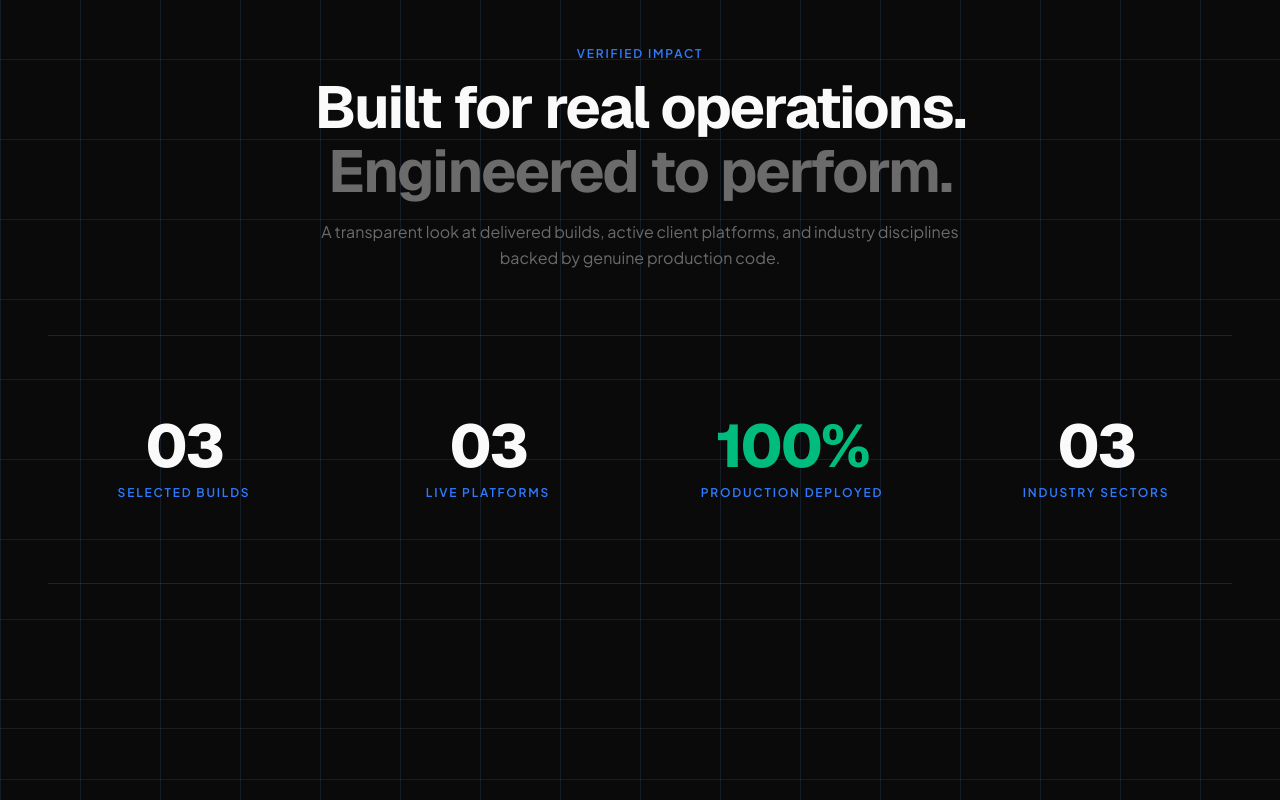
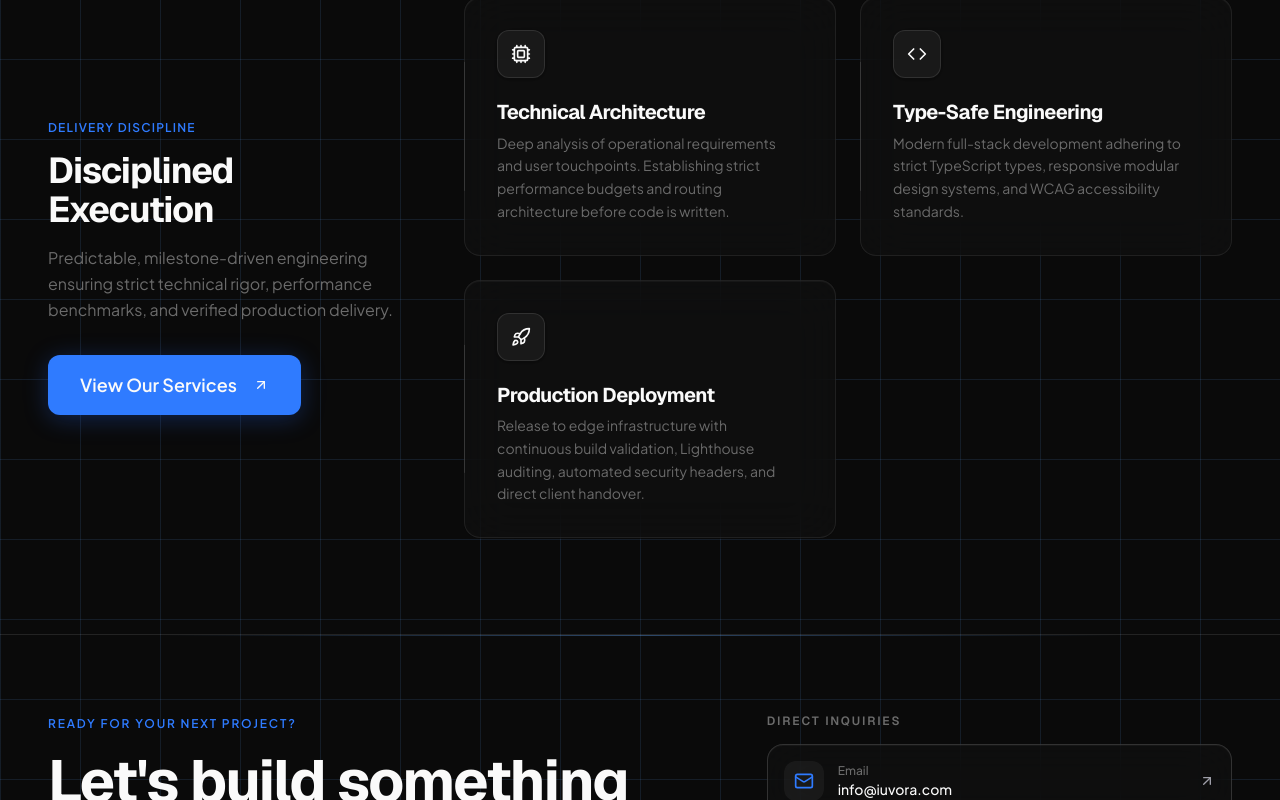
Before and after one commit to Mrithyunjay02/IUVORA, a Next.js app: page /work in a window 1280 px wide. Shown: the part 1300-2100 px from the top of the page. Built offline with nearby package versions, Linux system fonts and the light colour scheme.

Commit message:
feat: apply frosted glass to process and footer cards

```diff
--- a/app/(portfolio)/work/page.tsx
+++ b/app/(portfolio)/work/page.tsx
@@ -2,7 +2,6 @@ import React from "react";
 import { Header } from "@/components/layout/Header";
 import Hero from "@/components/portfolio/Hero";
 import { PortfolioGallery } from "@/components/ui/portfolio-gallery";
-import EditorialMetrics from "@/components/portfolio/EditorialMetrics";
 import MinimalDeliveryProcess from "@/components/portfolio/MinimalDeliveryProcess";
 import Footer from "@/components/portfolio/Footer";
 import MobileQuickConnect from "@/components/portfolio/MobileQuickConnect";
@@ -13,7 +12,6 @@ export default function WorkPage() {
       <Header navLinks={[{ label: "Work", href: "/work" }, { label: "Inquire", href: "/contact" }]} />
       <Hero />
       <PortfolioGallery />
-      <EditorialMetrics />
       <MinimalDeliveryProcess />
       <Footer />
       <MobileQuickConnect />
--- a/components/portfolio/EditorialMetrics.tsx
+++ /dev/null
@@ -1,155 +0,0 @@
-"use client";
-
-import React, { useEffect, useRef } from "react";
-import gsap from "gsap";
-import { ScrollTrigger } from "gsap/ScrollTrigger";
-import { PROJECTS } from "@/data/projects";
-
-if (typeof window !== "undefined") {
-  gsap.registerPlugin(ScrollTrigger);
-}
-
-export default function EditorialMetrics() {
-  const metricsRef = useRef<HTMLDivElement>(null);
-
-  // Calculate metrics from project data
-  const totalBuilds = PROJECTS.length;
-  const liveDeployments = PROJECTS.filter((p) => !p.isPrototype && p.liveUrl).length;
-  const industrySectorsCount = new Set(
-    PROJECTS.map((p) => p.industry || p.category)
-  ).size;
-
-  // GSAP counter animations
-  useEffect(() => {
-    const prefersReducedMotion =
-      typeof window !== "undefined" &&
-      window.matchMedia("(prefers-reduced-motion: reduce)").matches;
-
-    if (prefersReducedMotion) return;
-
-    const ctx = gsap.context(() => {
-      const counters = gsap.utils.toArray<HTMLElement>("[data-counter-target]");
-
-      counters.forEach((counter) => {
-        const targetVal = parseInt(counter.getAttribute("data-counter-target") || "0", 10);
-        const obj = { val: 0 };
-        counter.textContent = "00";
-
-        gsap.to(obj, {
-          val: targetVal,
-          duration: 1.2,
-          ease: "power2.out",
-          scrollTrigger: {
-            trigger: counter,
-            start: "top 88%",
-            toggleActions: "play none none none",
-            once: true,
-          },
-          onUpdate: () => {
-            const current = Math.round(obj.val);
-            counter.textContent = current < 10 ? `0${current}` : `${current}`;
-          },
-        });
-      });
-    }, metricsRef);
-
-    return () => ctx.revert();
-  }, []);
-
-  return (
-    <section
-      ref={metricsRef}
-      className="relative py-20 sm:py-28 lg:py-36 border-t transition-colors duration-200"
-      style={{ borderColor: "color-mix(in srgb, var(--fg) 8%, transparent)" }}
-    >
-      <div className="portfolio-container">
-        {/* Intro Narrative */}
-        <div className="max-w-2xl mx-auto text-center mb-16">
-          <p className="eyebrow mb-3">
-            Verified Impact
-          </p>
-          <h2
-            className="section-headline mb-4"
-            style={{ color: "var(--fg)" }}
-          >
-            Built for real operations. <br />
-            <span style={{ color: "var(--fg-muted)" }}>Engineered to perform.</span>
-          </h2>
-          <p
-            className="text-base leading-relaxed max-w-xl mx-auto"
-            style={{ color: "var(--fg-muted)" }}
-          >
-            A transparent look at delivered builds, active client platforms, and industry disciplines backed by genuine production code.
-          </p>
-        </div>
-
-        {/* Metrics - Editorial Layout (No Borders/Boxes) */}
-        <div className="space-y-12">
-          {/* Divider Line */}
-          <div className="w-full h-px" style={{ backgroundColor: "color-mix(in srgb, var(--fg) 10%, transparent)" }} />
-
-          {/* Metrics Grid */}
-          <div className="grid grid-cols-2 lg:grid-cols-4 gap-8 py-8 px-4 sm:px-0">
-            {/* Metric 1: Total Builds */}
-            <div className="text-center space-y-2">
-              <span
-                data-counter-target={totalBuilds}
-                className="block text-5xl sm:text-6xl font-extrabold tracking-[-0.04em]"
-                style={{ color: "var(--fg)", fontFamily: "var(--font-display)" }}
-              >
-                0{totalBuilds}
-              </span>
-              <div className="eyebrow text-[11px]" style={{ color: "var(--color-accent)" }}>
-                Selected Builds
-              </div>
-            </div>
-
-            {/* Metric 2: Live Deployments */}
-            <div className="text-center space-y-2">
-              <span
-                data-counter-target={liveDeployments}
-                className="block text-5xl sm:text-6xl font-extrabold tracking-[-0.04em]"
-                style={{ color: "var(--fg)", fontFamily: "var(--font-display)" }}
-              >
-                0{liveDeployments}
-              </span>
-              <div className="eyebrow text-[11px]" style={{ color: "var(--color-accent)" }}>
-                Live Platforms
-              </div>
-            </div>
-
-            {/* Metric 3: Production Delivery */}
-            <div className="text-center space-y-2">
-              <span
-                className="block text-5xl sm:text-6xl font-extrabold tracking-[-0.04em] text-emerald-500"
-                style={{ fontFamily: "var(--font-display)" }}
-              >
-                100%
-              </span>
-              <div className="eyebrow text-[11px] text-emerald-500">
-                Production Deployed
-              </div>
-            </div>
-
-            {/* Metric 4: Industry Sectors */}
-            <div className="text-center space-y-2">
-              <span
-                data-counter-target={industrySectorsCount}
-                className="block text-5xl sm:text-6xl font-extrabold tracking-[-0.04em]"
-                style={{ color: "var(--fg)", fontFamily: "var(--font-display)" }}
-              >
-                0{industrySectorsCount}
-              </span>
-              <div className="eyebrow text-[11px]" style={{ color: "var(--color-accent)" }}>
-                Industry Sectors
-              </div>
-            </div>
-          </div>
-
-          {/* Divider Line */}
-          <div className="w-full h-px" style={{ backgroundColor: "color-mix(in srgb, var(--fg) 10%, transparent)" }} />
-        </div>
-      </div>
-    </section>
-  );
-}
--- a/components/portfolio/Footer.tsx
+++ b/components/portfolio/Footer.tsx
@@ -58,7 +58,7 @@ export default function Footer() {
 
               <a
                 href="mailto:info@iuvora.com"
-                className="card-border flex items-center justify-between p-4 rounded-2xl bg-black/[0.02] dark:bg-white/[0.03] hover:bg-black/[0.05] dark:hover:bg-white/[0.06] transition-all group shadow-sm touch-press active:scale-[0.98]"
+                className="card-border flex items-center justify-between p-4 rounded-2xl bg-white/[0.4] dark:bg-[#111111]/60 backdrop-blur-xl shadow-[inset_0_1px_1px_rgba(255,255,255,0.1)] dark:shadow-[inset_0_1px_1px_rgba(255,255,255,0.05)] hover:border-[#3b82f6]/50 transition-all group touch-press active:scale-[0.98]"
               >
                 <div className="flex items-center gap-3.5">
                   <div className="w-10 h-10 rounded-xl bg-black/5 dark:bg-white/5 flex items-center justify-center text-[var(--color-accent)]">
@@ -76,7 +76,7 @@ export default function Footer() {
 
               <a
                 href="tel:+918792400712"
-                className="card-border flex items-center justify-between p-4 rounded-2xl bg-black/[0.02] dark:bg-white/[0.03] hover:bg-black/[0.05] dark:hover:bg-white/[0.06] transition-all group shadow-sm touch-press active:scale-[0.98]"
+                className="card-border flex items-center justify-between p-4 rounded-2xl bg-white/[0.4] dark:bg-[#111111]/60 backdrop-blur-xl shadow-[inset_0_1px_1px_rgba(255,255,255,0.1)] dark:shadow-[inset_0_1px_1px_rgba(255,255,255,0.05)] hover:border-[#3b82f6]/50 transition-all group touch-press active:scale-[0.98]"
               >
                 <div className="flex items-center gap-3.5">
                   <div className="w-10 h-10 rounded-xl bg-black/5 dark:bg-white/5 flex items-center justify-center text-[var(--color-accent)]">
@@ -103,7 +103,7 @@ export default function Footer() {
                   href="https://www.linkedin.com/company/aktekdynamics/"
                   target="_blank"
                   rel="noopener noreferrer"
-                  className="card-border px-4 py-2 rounded-lg bg-black/[0.02] dark:bg-white/[0.03] text-xs font-medium transition-colors hover:border-[var(--color-accent)]"
+                  className="card-border px-4 py-2 rounded-lg bg-white/[0.4] dark:bg-[#111111]/60 backdrop-blur-xl shadow-[inset_0_1px_1px_rgba(255,255,255,0.1)] dark:shadow-[inset_0_1px_1px_rgba(255,255,255,0.05)] text-xs font-medium transition-colors hover:border-[#3b82f6]/50"
                   style={{ color: "var(--fg)" }}
                 >
                   LinkedIn ↗
@@ -112,7 +112,7 @@ export default function Footer() {
                   href="https://www.instagram.com/iuvora_info"
                   target="_blank"
                   rel="noopener noreferrer"
-                  className="card-border px-4 py-2 rounded-lg bg-black/[0.02] dark:bg-white/[0.03] text-xs font-medium transition-colors hover:border-[var(--color-accent)]"
+                  className="card-border px-4 py-2 rounded-lg bg-white/[0.4] dark:bg-[#111111]/60 backdrop-blur-xl shadow-[inset_0_1px_1px_rgba(255,255,255,0.1)] dark:shadow-[inset_0_1px_1px_rgba(255,255,255,0.05)] text-xs font-medium transition-colors hover:border-[#3b82f6]/50"
                   style={{ color: "var(--fg)" }}
                 >
                   Instagram ↗
--- a/components/ui/how-we-do-it-process-overview.tsx
+++ b/components/ui/how-we-do-it-process-overview.tsx
@@ -15,7 +15,7 @@ export interface ProcessCardProps {
 export const ProcessCard: React.FC<ProcessCardProps> = ({ icon: Icon, title, description, className }) => (
   <div
     className={cn(
-      "group relative w-full rounded-2xl border bg-black/[0.02] dark:bg-white/[0.03] p-6 sm:p-8 flex flex-col transition-all cursor-pointer duration-300 hover:border-[#3b82f6]/50 hover:shadow-lg",
+      "group relative w-full rounded-2xl border bg-white/[0.4] dark:bg-[#111111]/60 backdrop-blur-xl p-6 sm:p-8 flex flex-col transition-all cursor-pointer duration-300 hover:border-[#3b82f6]/50 shadow-[inset_0_1px_1px_rgba(255,255,255,0.1)] dark:shadow-[inset_0_1px_1px_rgba(255,255,255,0.05)] hover:shadow-lg",
       className
     )}
     style={{ borderColor: "color-mix(in srgb, var(--fg) 8%, transparent)" }}
```
